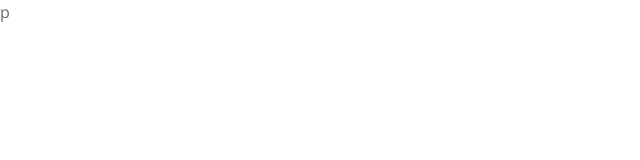
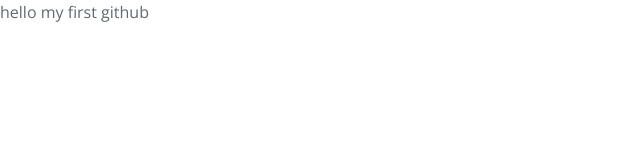
Before and after one commit to kkkkuang/my-html-javascript, a plain HTML site: page index.html in a window 1280 px wide. Shown: the whole page, without its empty margins (0-640 px from the left). Drawn offline with nearby package versions, Linux system fonts and the light colour scheme.

Commit message:
Update index.html

```diff
--- a/index.html
+++ b/index.html
@@ -10,7 +10,6 @@
     <link rel="stylesheet" type="text/css" href="stylesheets/github-light.css" media="screen">
   </head>
   <body>
-
-   p
+    hello my first github
   </body>
 </html>
```
